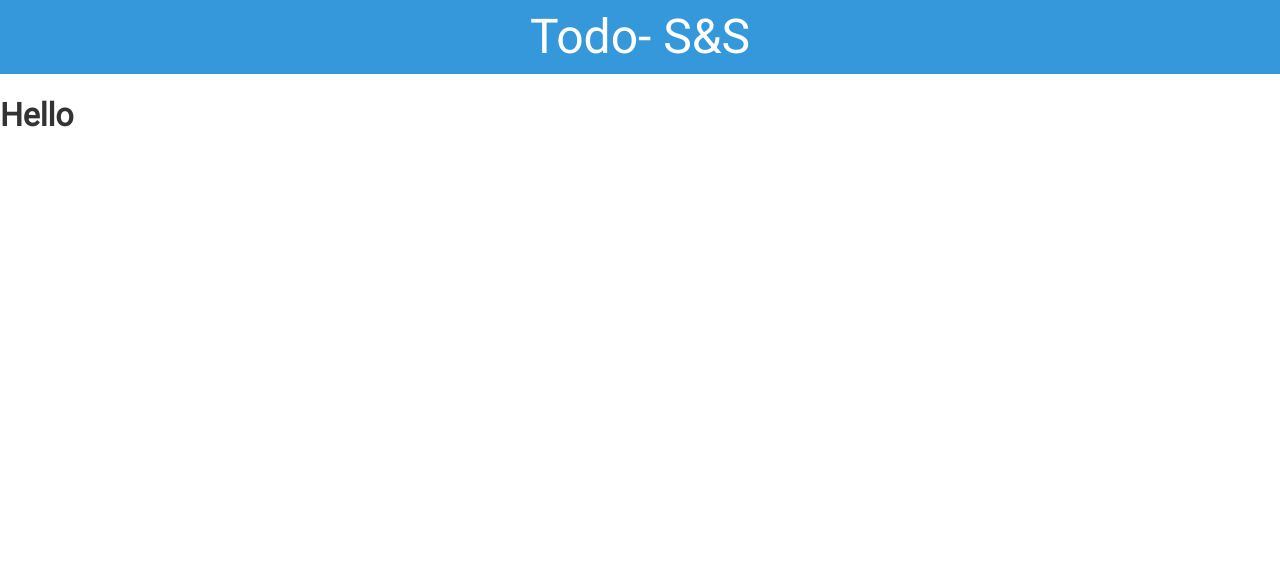
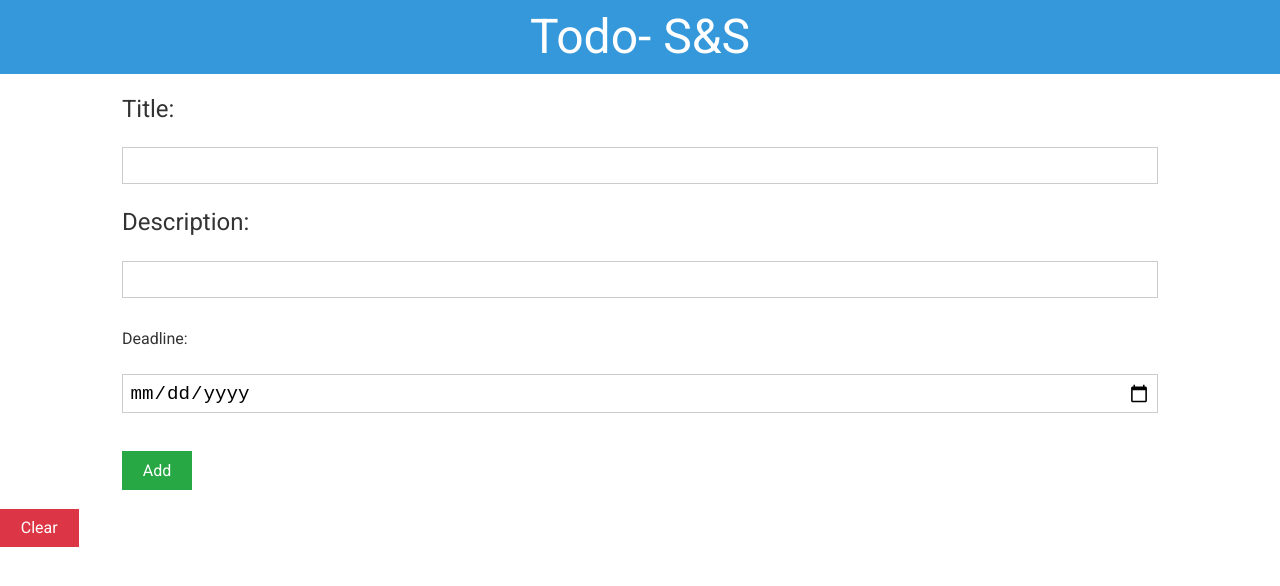
Before and after one commit to vamsikri-hash/TodoLocal, a React (Create React App) app: page / in a window 1280 px wide. Shown: the top 586 px of the page. Built offline with nearby package versions, Linux system fonts and the light colour scheme.

Commit message:
added components to main app.js

```diff
--- a/src/App.js
+++ b/src/App.js
@@ -1,12 +1,15 @@
 import React, { Component } from "react";
 import Navbar from "./components/layout/Navbar";
+import Form from "./components/forms/Form";
 import "./App.css";
+import Clear from "./components/forms/Clear";
 class App extends Component {
   render() {
     return (
       <div className="App">
         <Navbar />
-        <h1>Hello</h1>
+        <Form />
+        <Clear />
       </div>
     );
   }
```
